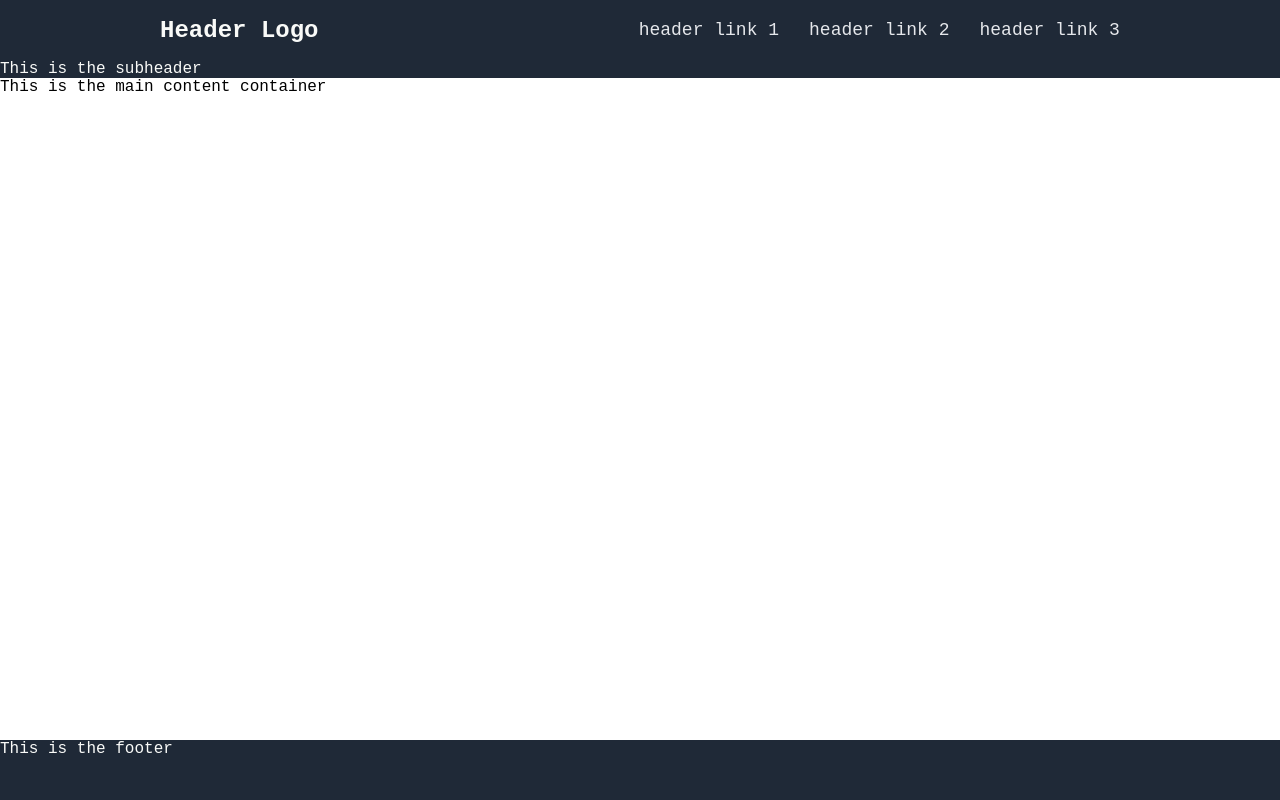
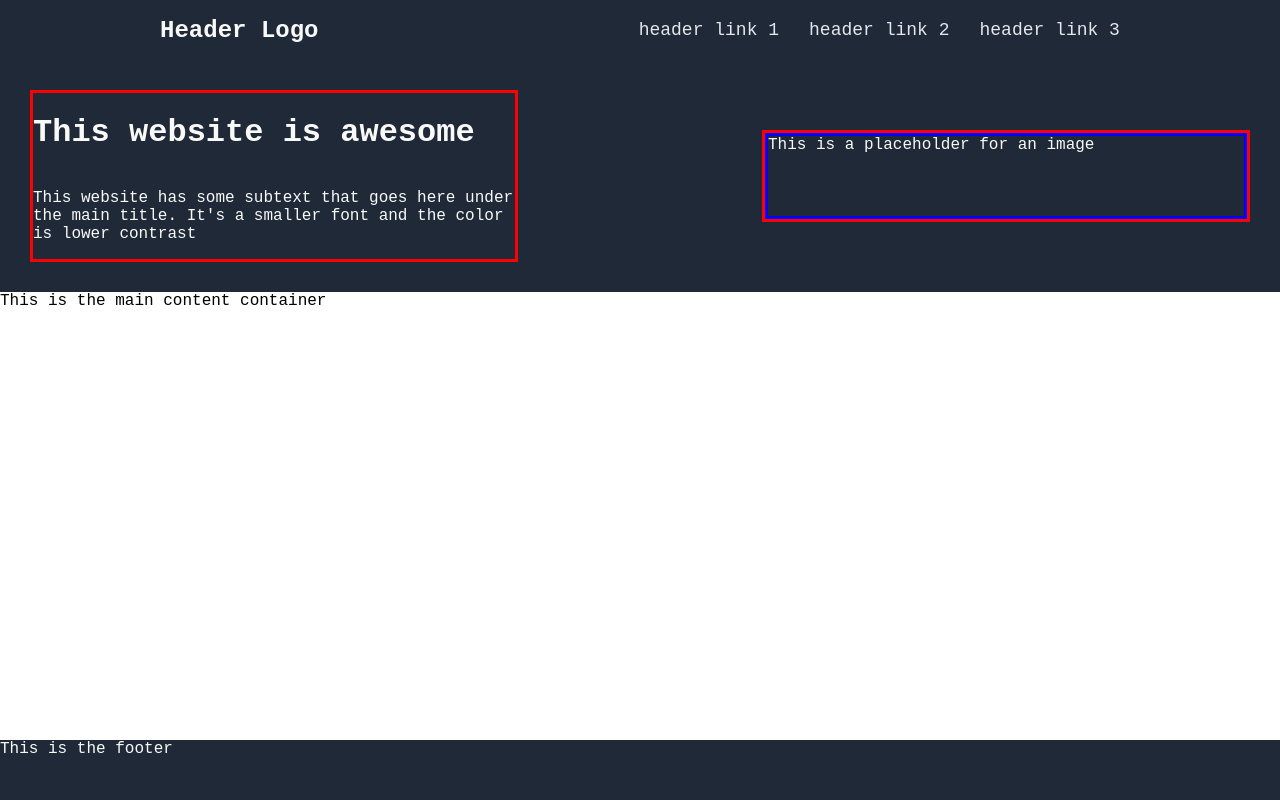
Before and after one commit to 20b250/odin-landing-page, a plain HTML site: page index.html in a window 1280 px wide. Drawn offline with Linux system fonts and the light colour scheme.

Commit message:
Add subheader (WIP)

```diff
--- a/index.html
+++ b/index.html
@@ -21,7 +21,14 @@
             </div>
         </div>
         <div id="sub-header">
-            This is the subheader
+            <div class="subheader-column">
+                <h1>This website is awesome</h1>
+                <p>This website has some subtext that goes here under the main
+                    title. It's a smaller font and the color is lower contrast</p>
+            </div>
+            <div class="subheader-column">
+                <div id="header-image-placeholder">This is a placeholder for an image</div>
+            </div>
         </div>
     </div>
     <div id="main-content-container">
--- a/styles/index.css
+++ b/styles/index.css
@@ -49,3 +49,27 @@ a {
     font-size: 24px;
     font-weight: 800;
 }
+
+/* Subheader */
+
+#sub-header {
+    display: flex;
+    justify-content: space-around;
+    align-items: center;
+    padding: 30px;
+    gap: 20%;
+}
+
+.subheader-column {
+    flex: 1 0 30%;
+    border: solid red;
+    display: flex;
+    flex-direction: column;
+}
+
+#header-image-placeholder {
+    border: solid blue;
+    min-width: 160px;
+    min-height: 80px;
+    flex: 0;
+}
```
